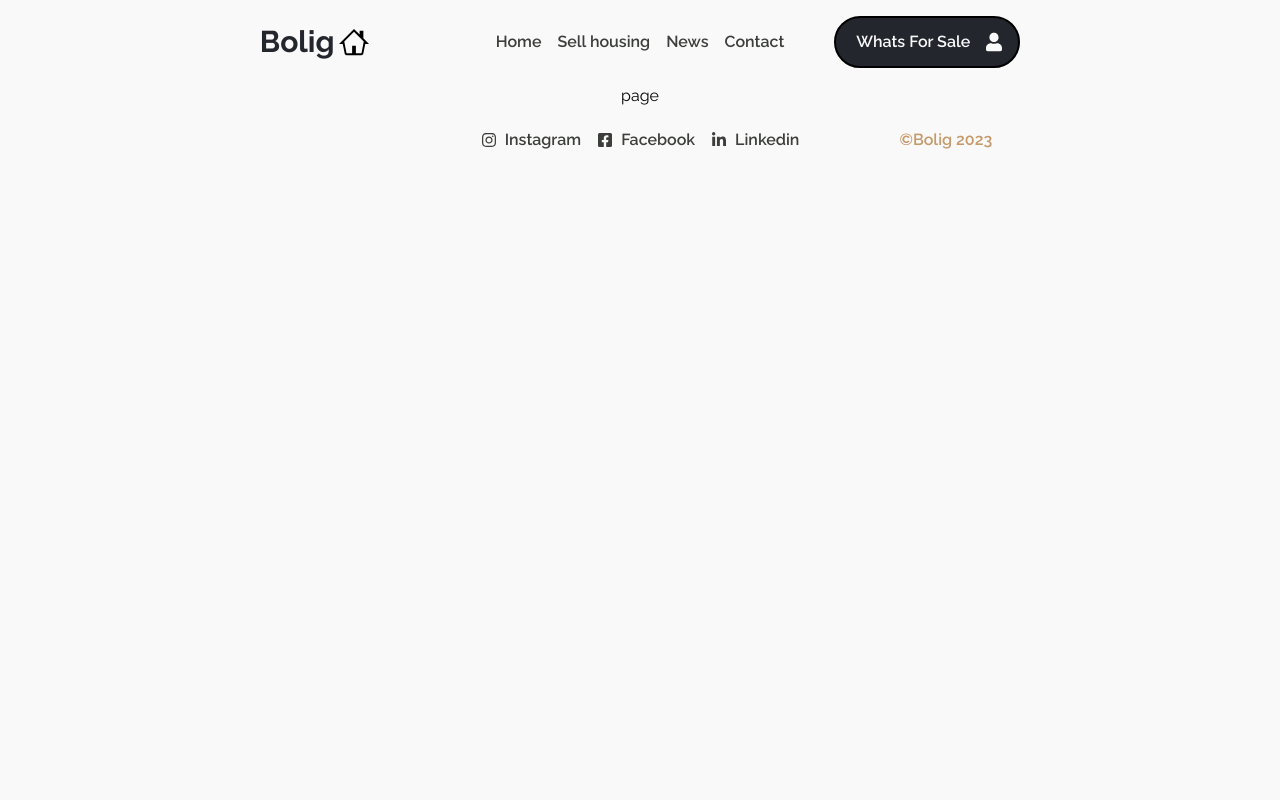
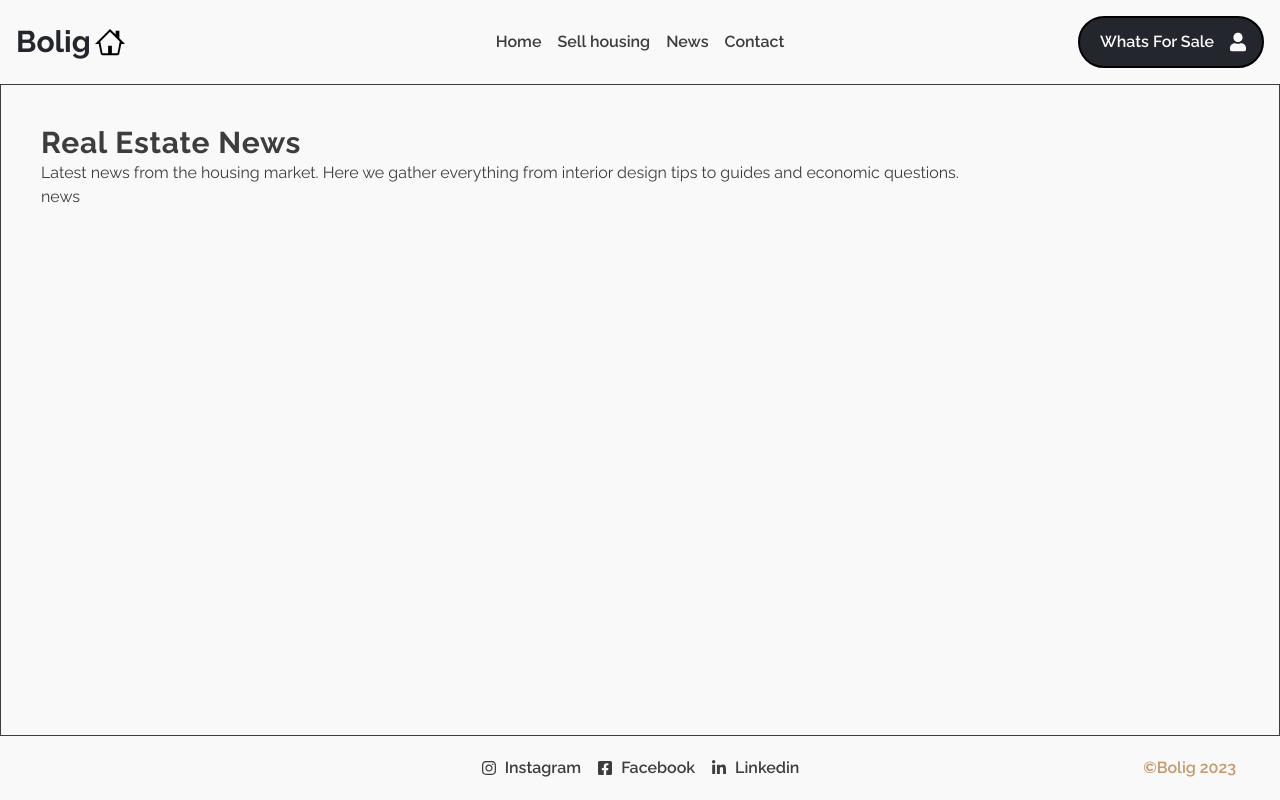
Before and after one commit to MaxAndreasLundin/bolig-web, a Next.js app: page /news in a window 1280 px wide. Built offline with nearby package versions, Linux system fonts and the light colour scheme.

Commit message:
create three news letter in helpers

```diff
--- a/app/news/page.tsx
+++ b/app/news/page.tsx
@@ -2,7 +2,15 @@ import React from 'react'
 
 const page = () => {
   return (
-    <div>page</div>
+    <div className='flex h-[100vh] w-[100vw] flex-1 justify-center text-primary'>
+      <div className='border flex flex-col w-full max-w-[1400px] bg-white_bolig p-10'>
+        <div className='w-full'>
+          <h2 className='text-3xl font-bold tracking-wide'>Real Estate News</h2>
+          <p>Latest news from the housing market. Here we gather everything from interior design tips to guides and economic questions.</p>
+        </div>
+        <div>news</div>
+      </div>
+    </div>
   )
 }
 
--- /dev/null
+++ b/components/helpers/NewsLetter.tsx
@@ -0,0 +1,5 @@
+export const NewsLetter = [
+  {id: 1, title: "breaking News", info: "lorem ipsu"},
+  {id: 2, title: "breaking News", info: "lorem ipsu"},
+  {id: 3, title: "breaking News", info: "lorem ipsu"},
+]
```
